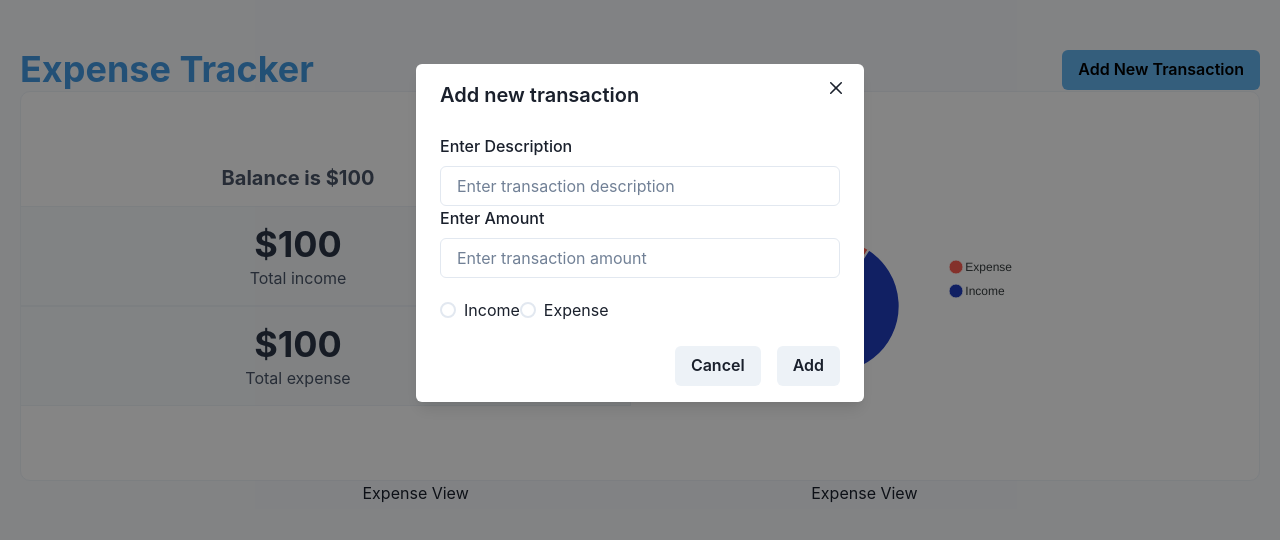
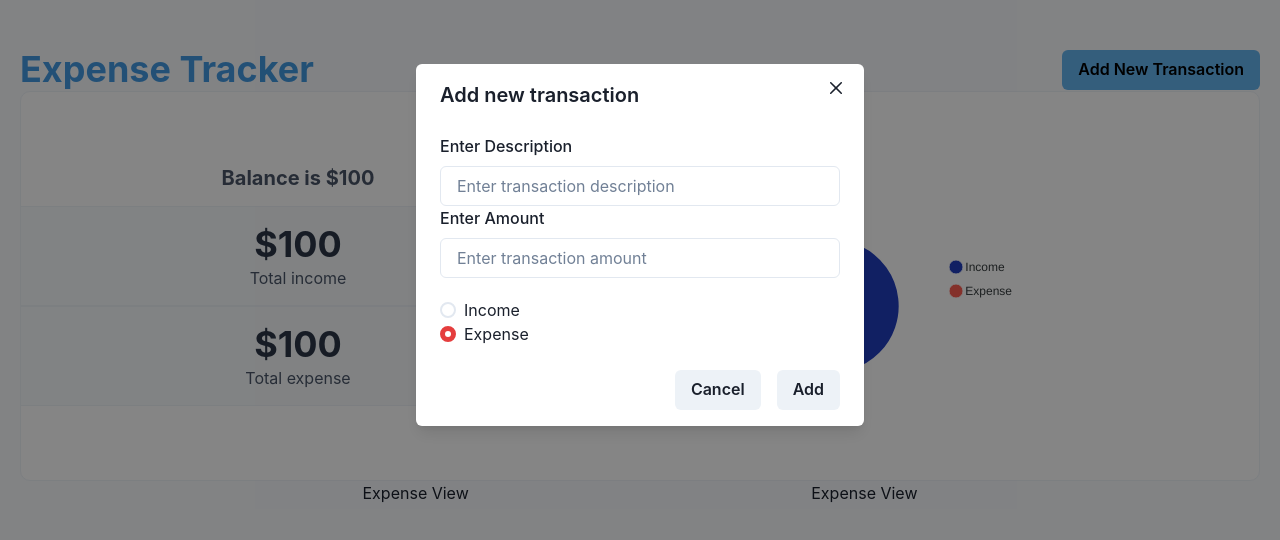
Before and after one commit to BuickSalesman/practice-expense-tracker, a React (Vite) app: page / in a window 1280 px wide. Both pictures are taken after a click on the button "Add New Transaction". Shown: the top 540 px of the page. Built offline with nearby package versions, Linux system fonts and the light colour scheme.

Commit message:
working on add transaction button

```diff
--- a/src/App.jsx
+++ b/src/App.jsx
@@ -21,4 +21,4 @@
 
 export default App;
 
-//RETURN TO VIDEO AT 8:10:00
+//RETURN TO VIDEO AT 8:19:00
--- a/src/components/add-transaction/index.jsx
+++ b/src/components/add-transaction/index.jsx
@@ -13,11 +13,27 @@
   Radio,
   RadioGroup,
 } from "@chakra-ui/react";
+import { useContext } from "react";
+import { GlobalContext } from "../../context";
 
 export default function TransactionForm({ onClose, isOpen }) {
+  const { formData, setFormData, value, setValue, handleFormSubmit } = useContext(GlobalContext);
+
+  function handleFormChange(event) {
+    setFormData({
+      ...formData,
+      [event.target.name]: event.target.value,
+    });
+  }
+
+  function handleSubmit(event) {
+    event.preventDefault();
+    handleFormSubmit(formData);
+  }
+
   return (
     <Modal isOpen={isOpen} onClose={onClose}>
-      <form>
+      <form onSubmit={handleSubmit}>
         <ModalOverlay />
         <ModalContent>
           <ModalHeader>Add new transaction</ModalHeader>
@@ -25,17 +41,35 @@
           <ModalBody>
             <FormControl>
               <FormLabel>Enter Description</FormLabel>
-              <Input placeholder="Enter transaction description" name="description" type="text" />
+              <Input
+                placeholder="Enter transaction description"
+                name="description"
+                type="text"
+                onChange={handleFormChange}
+              />
             </FormControl>
             <FormControl>
               <FormLabel>Enter Amount</FormLabel>
-              <Input placeholder="Enter transaction amount" name="amount" type="number" />
+              <Input placeholder="Enter transaction amount" name="amount" type="number" onChange={handleFormChange} />
             </FormControl>
-            <RadioGroup mt="5">
-              <Radio value="income" colorScheme="blue" name="type">
+            <RadioGroup mt="5" value={value} onChange={setValue}>
+              <Radio
+                checked={formData.type === "income"}
+                value="income"
+                colorScheme="blue"
+                name="type"
+                onChange={handleFormChange}
+              >
                 Income
               </Radio>
-              <Radio value="expense" colorScheme="red" name="type">
+              <div></div>
+              <Radio
+                checked={formData.type === "expense"}
+                value="expense"
+                colorScheme="red"
+                name="type"
+                onChange={handleFormChange}
+              >
                 Expense
               </Radio>
             </RadioGroup>
@@ -44,7 +78,9 @@
             <Button mr="4" onClick={onClose}>
               Cancel
             </Button>
-            <Button>Add</Button>
+            <Button onClick={onClose} type="submit ">
+              Add
+            </Button>
           </ModalFooter>
         </ModalContent>
       </form>
--- a/src/components/chart/index.jsx
+++ b/src/components/chart/index.jsx
@@ -1,8 +1,8 @@
 import Chart from "react-apexcharts";
 
 const options = {
-  labels: ["Expense", "Income"],
-  colors: ["#FD5E53", "#213EBF"],
+  labels: ["Income", "Expense"],
+  colors: ["#213EBF", "#FD5E53"],
   chart: {
     width: "50px",
   },
@@ -31,7 +31,7 @@
     },
   },
   fill: {
-    colors: ["#FD5E53", "#213EBF"],
+    colors: ["#213EBF", "#FD5E53"],
   },
   tooltip: {
     enabled: true,
@@ -44,8 +44,8 @@
   },
 };
 
-export default function TransactionChartSummary({ expense = 100, income = 500 }) {
-  return <Chart options={options} series={[expense, income]} type="pie" width={"100%"} height={"100%"} />;
+export default function TransactionChartSummary({ income = 100, expense = 500 }) {
+  return <Chart options={options} series={[income, expense]} type="pie" width={"100%"} height={"100%"} />;
 }
 
 //IF THERE IS AN ERROR LATER GO BACK TO 8:09:00 TO FIX THE INCOME AND EXPENSE LABELS
--- a/src/context/index.jsx
+++ b/src/context/index.jsx
@@ -1,7 +1,44 @@
-import { createContext } from "react";
+import { createContext, useState } from "react";
 
 export const GlobalContext = createContext(null);
 
 export default function GlobalState({ children }) {
-  return <GlobalContext.Provider>{children}</GlobalContext.Provider>;
+  const [formData, setFormData] = useState({
+    type: "expense",
+    amount: 0,
+    description: "",
+  });
+
+  const [value, setValue] = useState("expense");
+  const [totalExpense, setTotalExpense] = useState(0);
+  const [totalIncome, setTotalIncome] = useState(0);
+  const [allTransactions, setAllTransactions] = useState([]);
+
+  function handleFormSubmit(currentFormData) {
+    if (!currentFormData.description || !currentFormData.amount) return;
+
+    setAllTransactions([...allTransactions, { currentFormData, id: Date.now() }]);
+  }
+
+  console.log(allTransactions);
+
+  return (
+    <GlobalContext.Provider
+      value={{
+        formData,
+        setFormData,
+        totalExpense,
+        setTotalExpense,
+        totalIncome,
+        setTotalIncome,
+        value,
+        setValue,
+        allTransactions,
+        setAllTransactions,
+        handleFormSubmit,
+      }}
+    >
+      {children}
+    </GlobalContext.Provider>
+  );
 }
```
